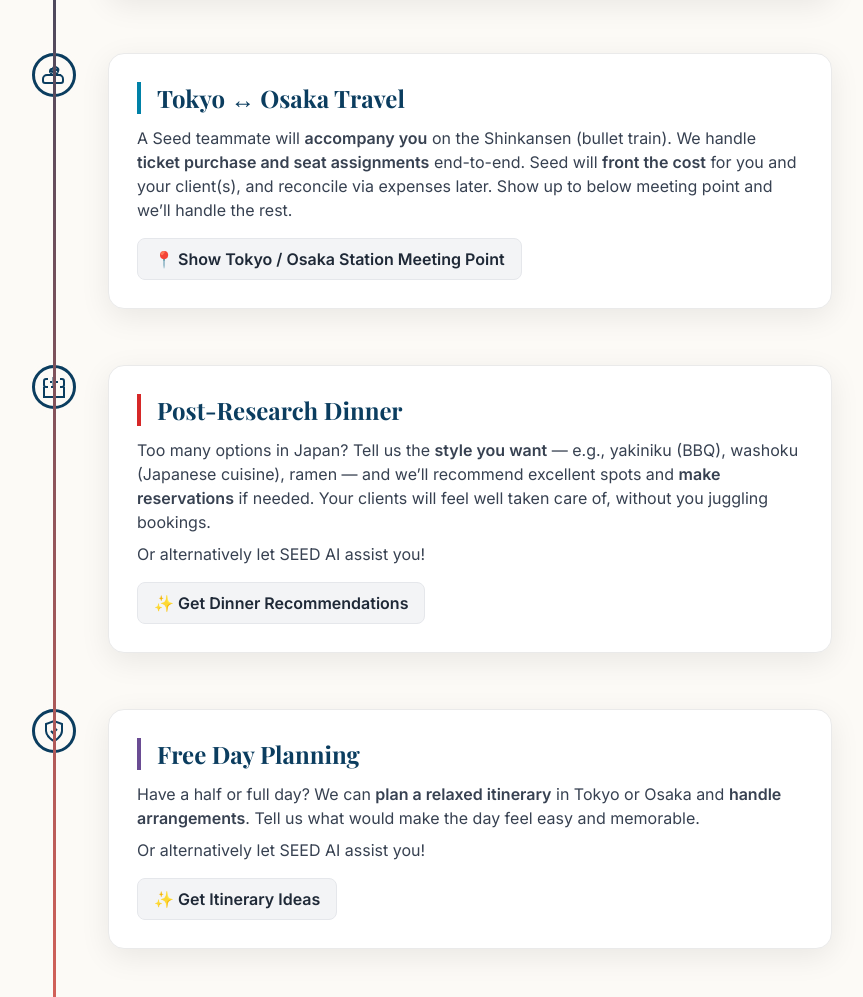
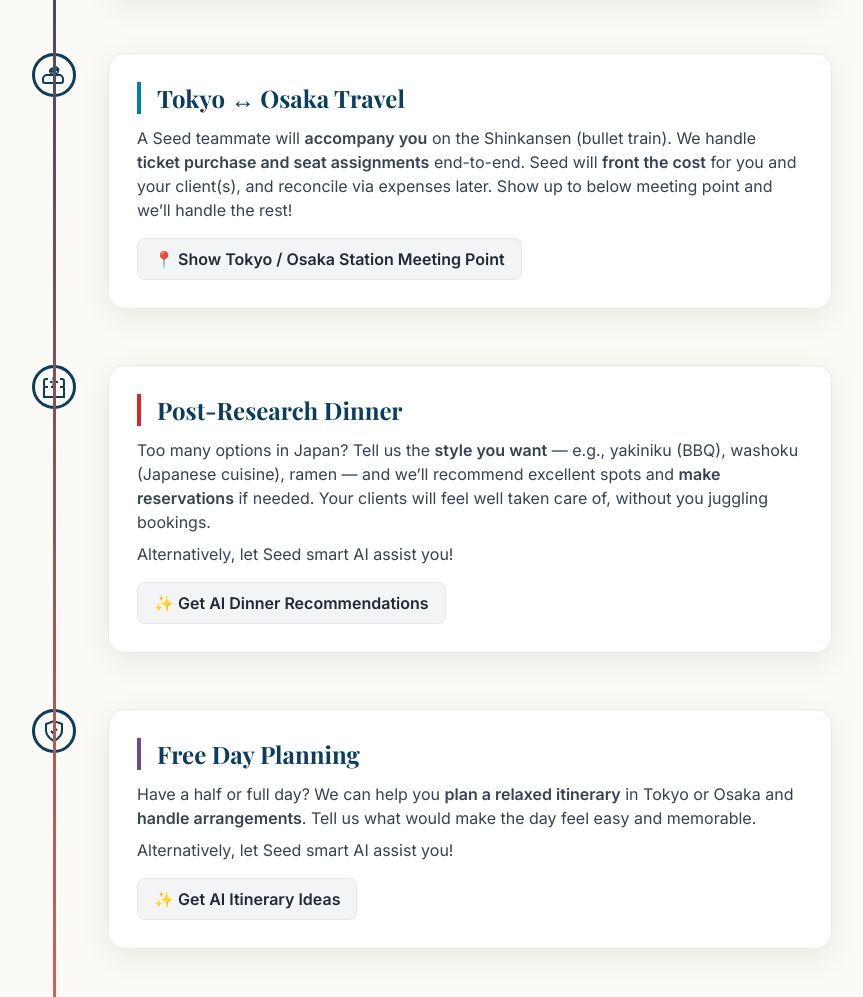
Before and after one commit to Yoshi-Seed/tlg, a website: page welcome.html in a window 1280 px wide. Shown: the part 1567-2564 px from the top of the page, without its empty margins (208-1071 px from the left). Drawn offline with nearby package versions, Linux system fonts and the light colour scheme.

Commit message:
Add files via upload

```diff
--- a/welcome.html
+++ b/welcome.html
@@ -172,7 +172,7 @@
 </head>
 <body class="selection:bg-yellow-200">
     <div class="custom-header">
-        <p class="text-sm font-light tracking-wider opacity-80">SEED x TLG | On-the-Ground Support</p>
+        <p class="text-sm font-light tracking-wider opacity-80">SEED x TLG | On-the-Ground Partnership</p>
        </div>
 
     <main class="max-w-4xl mx-auto px-4 pt-12 pb-12">
@@ -215,7 +215,7 @@
                     <div class="card-header card-accent-1">
                         <h3 class="text-2xl">From Hotel to Facility</h3>
                     </div>
-                    <p class="text-gray-700">First time at this facility? It's normal to feel unsure. Simply show the <strong>Google Map address (Japanese is best!)</strong> There is a link to at Quick Actions section above. If you get dropped off incorrectly or can’t find the entrance, <strong>chat us on Teams immediately</strong>, and we’ll guide you.</p>
+                    <p class="text-gray-700">First time at this facility? It's normal to feel unsure. Simply show the <strong>Google Map address (Japanese is best!)</strong> There is a link at Quick Actions section above. If you get dropped off incorrectly or can’t find the entrance, <strong>chat us on Teams immediately</strong>, and we’ll guide you.</p>
                 </div>
             </div>
 
@@ -239,7 +239,7 @@
                     <div class="card-header card-accent-3">
                         <h3 class="text-2xl">Tokyo ↔ Osaka Travel</h3>
                     </div>
-                    <p class="text-gray-700">A Seed teammate will <strong>accompany you</strong> on the Shinkansen (bullet train). We handle <strong>ticket purchase and seat assignments</strong> end-to-end. Seed will <strong>front the cost</strong> for you and your client(s), and reconcile via expenses later. Show up to below meeting point and we’ll handle the rest.</p>
+                    <p class="text-gray-700">A Seed teammate will <strong>accompany you</strong> on the Shinkansen (bullet train). We handle <strong>ticket purchase and seat assignments</strong> end-to-end. Seed will <strong>front the cost</strong> for you and your client(s), and reconcile via expenses later. Show up to below meeting point and we’ll handle the rest!</p>
                     <button id="openMeetingPointModalBtn" class="mt-4 inline-flex items-center gap-2 justify-center px-4 py-2 rounded-lg bg-gray-100 text-gray-800 font-semibold border border-gray-200 transition hover:bg-gray-200">📍 Show Tokyo / Osaka Station Meeting Point</button>
                 </div>
             </div>
@@ -253,8 +253,8 @@
                         <h3 class="text-2xl">Post-Research Dinner</h3>
                     </div>
                     <p class="text-gray-700">Too many options in Japan? Tell us the <strong>style you want</strong> — e.g., yakiniku (BBQ), washoku (Japanese cuisine), ramen — and we’ll recommend excellent spots and <strong>make reservations</strong> if needed. Your clients will feel well taken care of, without you juggling bookings.</p>
-                    <p class="text-gray-700 mt-2">Or alternatively let SEED AI assist you!</p>
-                    <button data-feature="dinner" class="gemini-feature-btn mt-4 inline-flex items-center gap-2 justify-center px-4 py-2 rounded-lg bg-gray-100 text-gray-800 font-semibold border border-gray-200 transition hover:bg-gray-200">✨ Get Dinner Recommendations</button>
+                    <p class="text-gray-700 mt-2">Alternatively, let Seed smart AI assist you!</p>
+                    <button data-feature="dinner" class="gemini-feature-btn mt-4 inline-flex items-center gap-2 justify-center px-4 py-2 rounded-lg bg-gray-100 text-gray-800 font-semibold border border-gray-200 transition hover:bg-gray-200">✨ Get AI Dinner Recommendations</button>
                 </div>
             </div>
 
@@ -266,9 +266,9 @@
                     <div class="card-header card-accent-5">
                         <h3 class="text-2xl">Free Day Planning</h3>
                     </div>
-                    <p class="text-gray-700">Have a half or full day? We can <strong>plan a relaxed itinerary</strong> in Tokyo or Osaka and <strong>handle arrangements</strong>. Tell us what would make the day feel easy and memorable.</p>
-                    <p class="text-gray-700 mt-2">Or alternatively let SEED AI assist you!</p>
-                    <button data-feature="freeday" class="gemini-feature-btn mt-4 inline-flex items-center gap-2 justify-center px-4 py-2 rounded-lg bg-gray-100 text-gray-800 font-semibold border border-gray-200 transition hover:bg-gray-200">✨ Get Itinerary Ideas</button>
+                    <p class="text-gray-700">Have a half or full day? We can help you <strong>plan a relaxed itinerary</strong> in Tokyo or Osaka and <strong>handle arrangements</strong>. Tell us what would make the day feel easy and memorable.</p>
+                    <p class="text-gray-700 mt-2">Alternatively, let Seed smart AI assist you!</p>
+                    <button data-feature="freeday" class="gemini-feature-btn mt-4 inline-flex items-center gap-2 justify-center px-4 py-2 rounded-lg bg-gray-100 text-gray-800 font-semibold border border-gray-200 transition hover:bg-gray-200">✨ Get AI Itinerary Ideas</button>
                 </div>
             </div>
         </div>
@@ -284,7 +284,7 @@
 		    <li><strong>🏧 ATMs for Overseas Cards.</strong> 7-Eleven ATMs are the most convenient and have English menus. Withdraw larger amounts at once to save on fees.</li>
                     <li><strong>Hydrate frequently in summer.</strong> Japan's summers are humid, and heatstroke can sneak up on you.</li>
  		   <li><strong>Tax-Free Shopping.</strong> At participating stores, purchases over ¥5,000 are eligible for tax-free with your passport. Keep your passport on you for a smoother process.</li>
- 		                      <li><strong>Ping your Seed PM on Teams anytime.</strong> We are on standby throughout your stay. Don't hesitate to reach out for anything!</li>
+ 		                      <li><strong>Message your Seed PM on Teams anytime.</strong> We are here to make your stay comfortable and fun. Don't hesitate to reach out for anything!</li>
                      <li><strong>⛩️Arigatou gozaimasu! = “Thank you very much.”</strong> Use it often—polite and always appreciated.</li>
                  </ul>
              </details>
```
